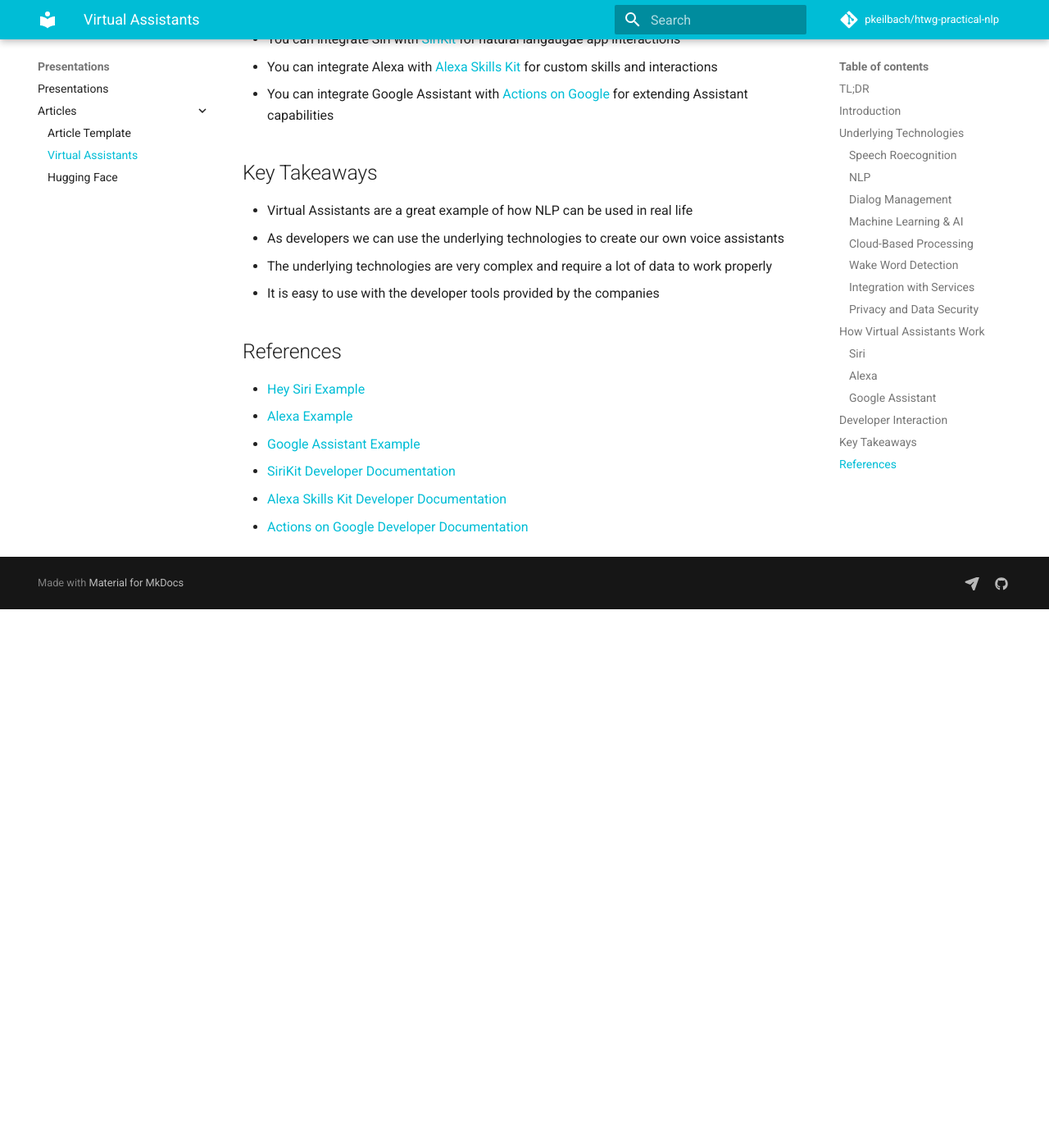
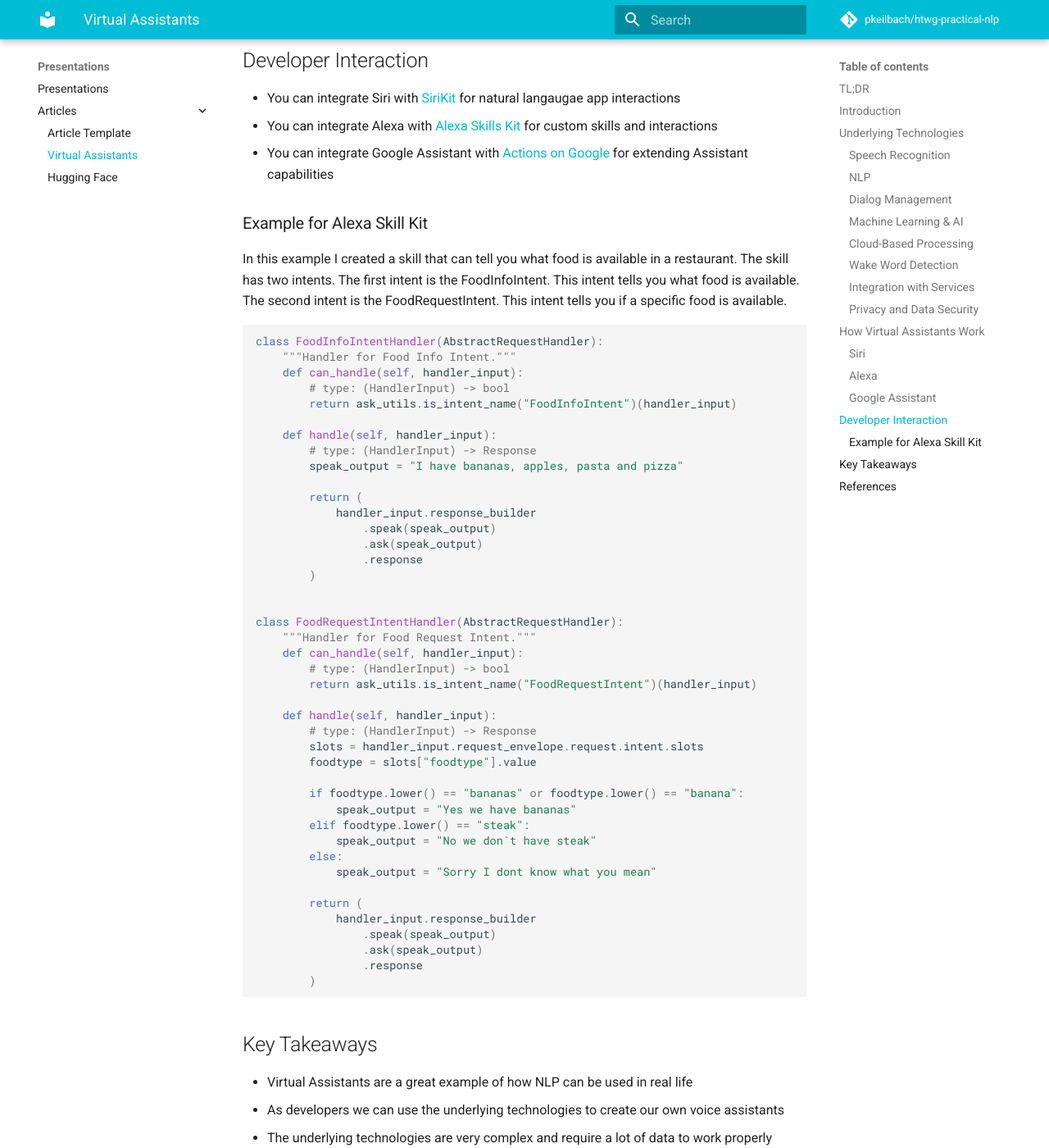
Before and after one commit to pkeilbach/htwg-practical-nlp, an MkDocs documentation site: the page built from docs/presentations/articles/virtual_assistants.md, in a window 1280 px wide and 1400 px high, scrolled down 3812 px. Shown: the whole window at 82% size. Built offline with MkDocs 1.6.1 and Material for MkDocs 9.7.7, drawn with Linux system fonts in a browser that asks for light colours; comment, search, counter and statistics services are not loaded; before the commit the page ends 4555 px from its top, so only the background shows below that; some of the changed text lies outside the part shown.

````diff
--- a/docs/presentations/articles/virtual_assistants.md
+++ b/docs/presentations/articles/virtual_assistants.md
@@ -9,22 +9,14 @@
 
 ## Introduction
 
-This articel will feature the underlying technology, how virtual assistants work, and how we as developers can use them.
+This article will feature the underlying technology, how virtual assistants work, and how we as developers can use them.
 
 ## Underlying Technologies
+This section will cover the underlying technologies of virtual assistants.
 
-1. Speech Recognition
-2. NLP
-3. Dialog Management
-4. Machine Learning & AI
-5. Cloud-Based Processing
-6. Wake Word Detection
-7. Integration with Services
-8. Privacy and Data Security
+### Speech Recognition
 
-### Speech Roecognition
-
-Siri, Alexa and Google Assistant use Advanced automatic Speech Recognition technology to convert spoken language into text. To make this possible, ML models are trained on large data sets. The models are trained to recognize the patterns in the speech and convert them into text. The more data the model is trained on, the more accurate it becomes.
+Siri, Alexa and Google Assistant use Advanced automatic speech recognition technology to convert spoken language into text. To make this possible, ML models are trained on large data sets. The models are trained to recognize the patterns in the speech and convert them into text. The more data the model is trained on, the more accurate it becomes.
 
 ### NLP
 
@@ -70,15 +62,15 @@
 - The response is sent back to the user
 
 ### Siri
-
+In this example, the user says "Hey Siri", which triggers the wake-up call and records everything else. Siri converts the voice to text and sends it to the cloud for processing. The text is analysed and a response is generated. The reply is sent back to the user.
 ![Hey Siri](./assets/hey-siri.png "Siri")
 
 ### Alexa
-
+This picture shows the same process for Alexa. The user says "Alexa" and the voice assistant starts listening to the user's request. The voice assistant converts the speech into text and sends it to the cloud for processing. The cloud sends requests to the services and generates a response. The response is sent back to the user.
 ![Alexa](./assets/alexa.png "Alexa")
 
 ### Google Assistant
-
+In this example, the user says "Hey Google, order a pizza from ExampleApp". The Google Assistant takes this input and looks in the shortcuts.xml to see if there is an intent that matches the user's request. If there is a match, Google Assistant sends the request to the application. The app then processes the request and sends a response back to Google Assistant. Google Assistant then sends the response back to the user.
 ![Google Assistant](./assets/google-assistant.png "Google Assistant")
 
 ## Developer Interaction
@@ -86,6 +78,54 @@
 - You can integrate Siri with [SiriKit](https://developer.apple.com/documentation/sirikit/) for natural langaugae app interactions
 - You can integrate Alexa with [Alexa Skills Kit](https://developer.amazon.com/en-US/alexa/alexa-skills-kit) for custom skills and interactions
 - You can integrate Google Assistant with [Actions on Google](https://developers.google.com/assistant/console?hl=de) for extending Assistant capabilities
+
+### Example for Alexa Skill Kit
+In this example I created a skill that can tell you what food is available in a restaurant. The skill has two intents. The first intent is the FoodInfoIntent. This intent tells you what food is available. The second intent is the FoodRequestIntent. This intent tells you if a specific food is available.
+
+```python
+class FoodInfoIntentHandler(AbstractRequestHandler):
+    """Handler for Food Info Intent."""
+    def can_handle(self, handler_input):
+        # type: (HandlerInput) -> bool
+        return ask_utils.is_intent_name("FoodInfoIntent")(handler_input)
+
+    def handle(self, handler_input):
+        # type: (HandlerInput) -> Response
+        speak_output = "I have bananas, apples, pasta and pizza"
+
+        return (
+            handler_input.response_builder
+                .speak(speak_output)
+                .ask(speak_output)
+                .response
+        )
+
+
+class FoodRequestIntentHandler(AbstractRequestHandler):
+    """Handler for Food Request Intent."""
+    def can_handle(self, handler_input):
+        # type: (HandlerInput) -> bool
+        return ask_utils.is_intent_name("FoodRequestIntent")(handler_input)
+
+    def handle(self, handler_input):
+        # type: (HandlerInput) -> Response
+        slots = handler_input.request_envelope.request.intent.slots
+        foodtype = slots["foodtype"].value
+
+        if foodtype.lower() == "bananas" or foodtype.lower() == "banana":
+            speak_output = "Yes we have bananas"
+        elif foodtype.lower() == "steak":
+            speak_output = "No we don`t have steak"
+        else:
+            speak_output = "Sorry I dont know what you mean"
+
+        return (
+            handler_input.response_builder
+                .speak(speak_output)
+                .ask(speak_output)
+                .response
+        )
+```
 
 ## Key Takeaways
 
````
